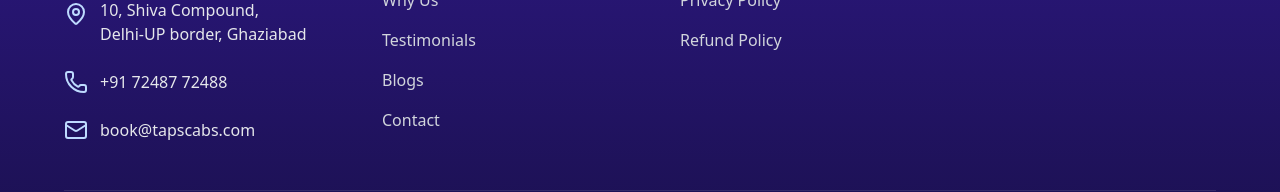
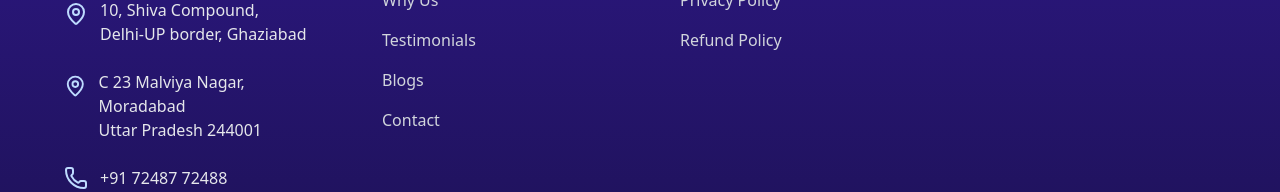
Before and after one commit to Taps-Cabs/TapCabs, a Next.js app: page / in a window 1280 px wide. Shown: the part 3320-3512 px from the top of the page. Built offline with nearby package versions, Linux system fonts and the light colour scheme; no server answers; the database is empty.

Commit message:
Update Footer.jsx

```diff
--- a/src/components/main/Footer.jsx
+++ b/src/components/main/Footer.jsx
@@ -27,6 +27,17 @@
                                 <p>Delhi-UP border, Ghaziabad</p>
                             </div>
                         </div>
+<div className="flex items-start space-x-3 group">
+    <MapPin className="mt-1 text-blue-200 group-hover:text-white transition-colors" />
+    <div className="text-gray-200 group-hover:text-white transition-colors">
+        <p>
+C 23 Malviya Nagar, Moradabad
+</p>
+        <p> Uttar Pradesh 244001</p>
+    </div>
+</div>
+
+
                         <div className="flex items-center space-x-3 group">
                             <Phone className="text-blue-200 group-hover:text-white transition-colors" />
                             <p className="text-gray-200 group-hover:text-white transition-colors">+91 72487 72488</p>
```
